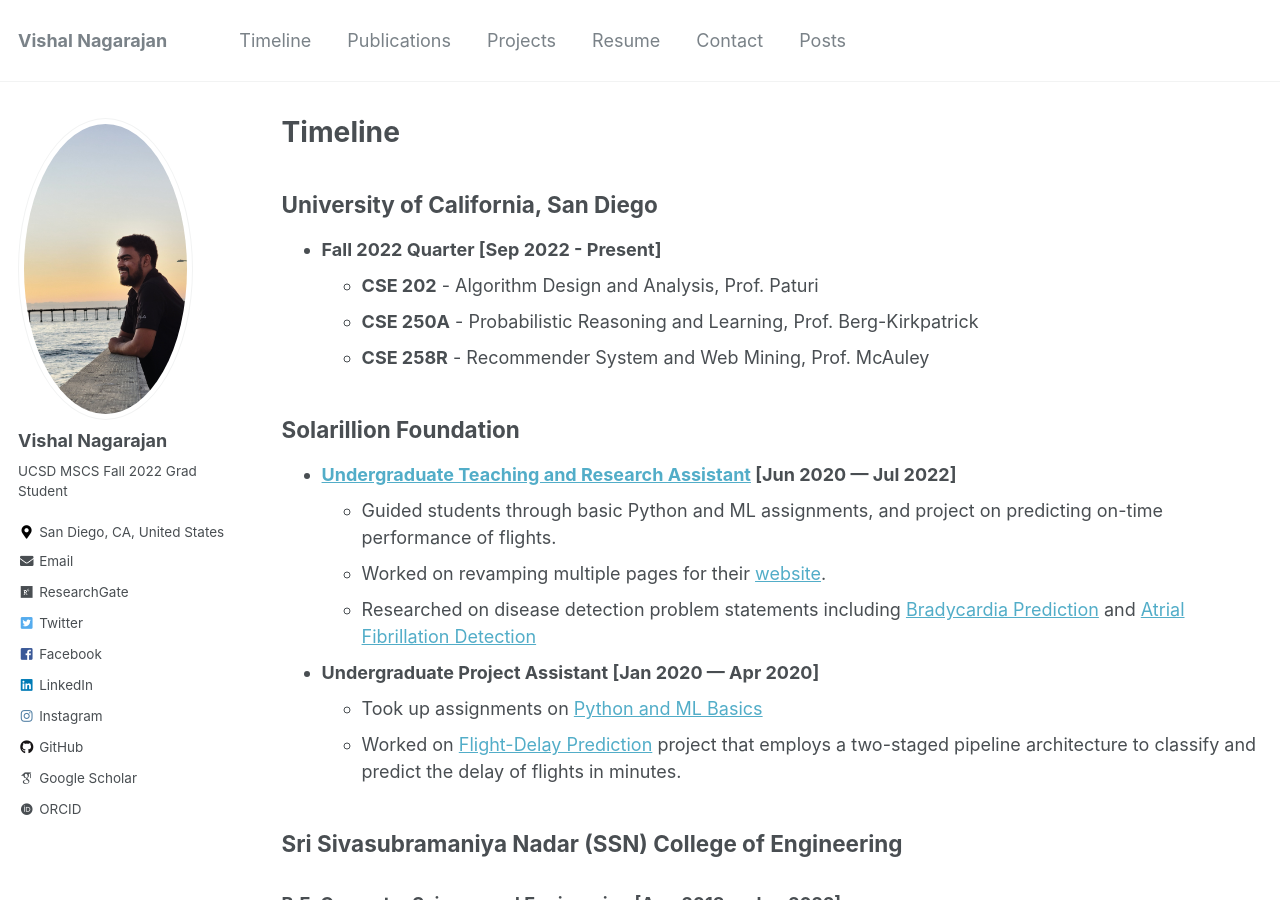
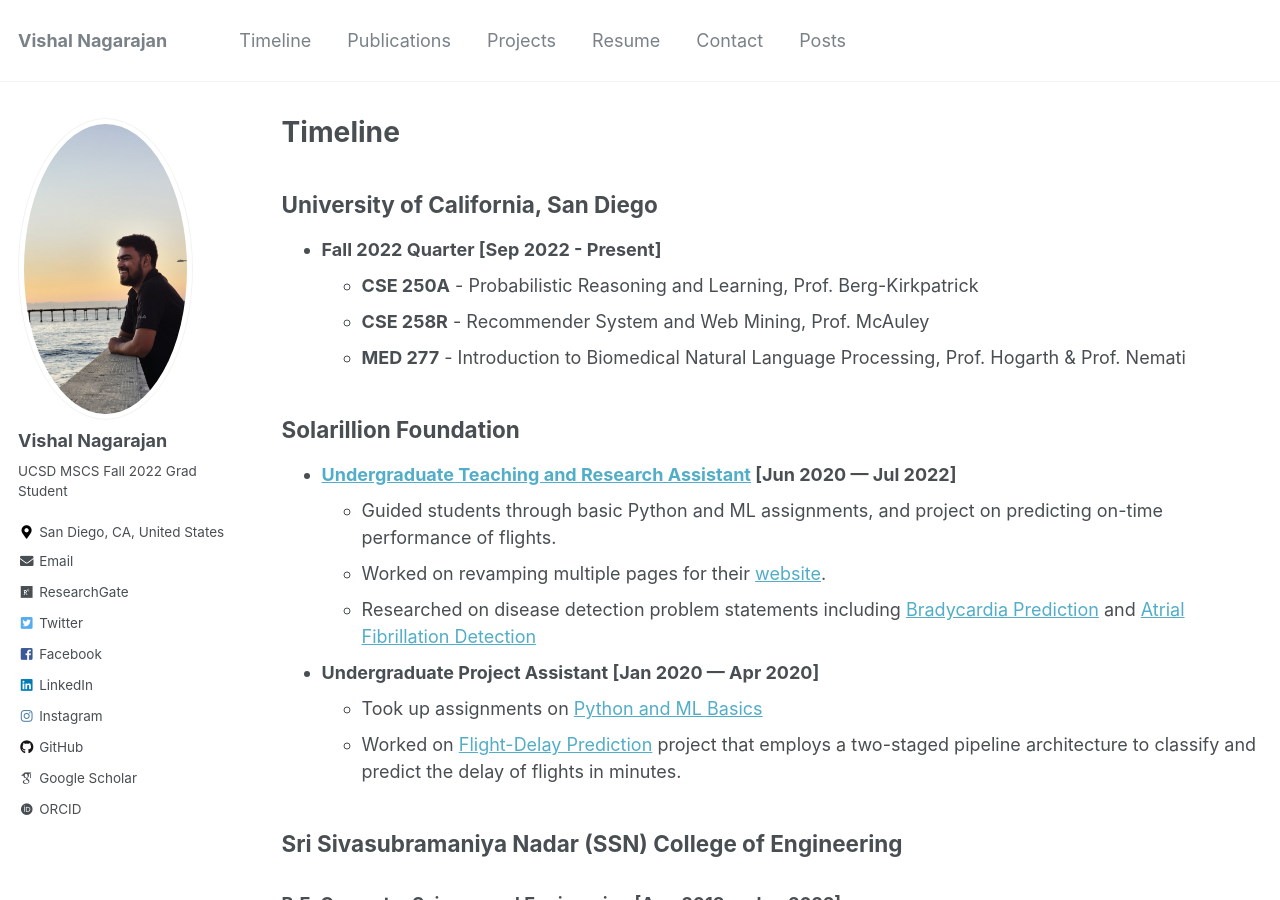
Before and after one commit to vishaln15/vishaln15.github.io, a Jekyll site: the page built from _pages/timeline.md, in a window 1280 px wide and 900 px high. Built offline with Jekyll 4.4.1, drawn with Linux system fonts in a browser that asks for light colours; some web fonts are replaced.

Commit message:
Updated FA22 coursework

```diff
--- a/_pages/timeline.md
+++ b/_pages/timeline.md
@@ -10,9 +10,9 @@ author_profile: true
 <ul>
 <li style="font-weight: bold">Fall 2022 Quarter [Sep 2022 - Present]</li>
     <ul>
-    <li><b>CSE 202</b> - Algorithm Design and Analysis, Prof. Paturi</li>
     <li><b>CSE 250A</b> - Probabilistic Reasoning and Learning, Prof. Berg-Kirkpatrick</li>
     <li><b>CSE 258R</b> - Recommender System and Web Mining, Prof. McAuley</li>
+    <li><b>MED 277</b> - Introduction to Biomedical Natural Language Processing, Prof. Hogarth & Prof. Nemati</li>
     </ul>
 </ul>
 <h2>Solarillion Foundation</h2>
```
